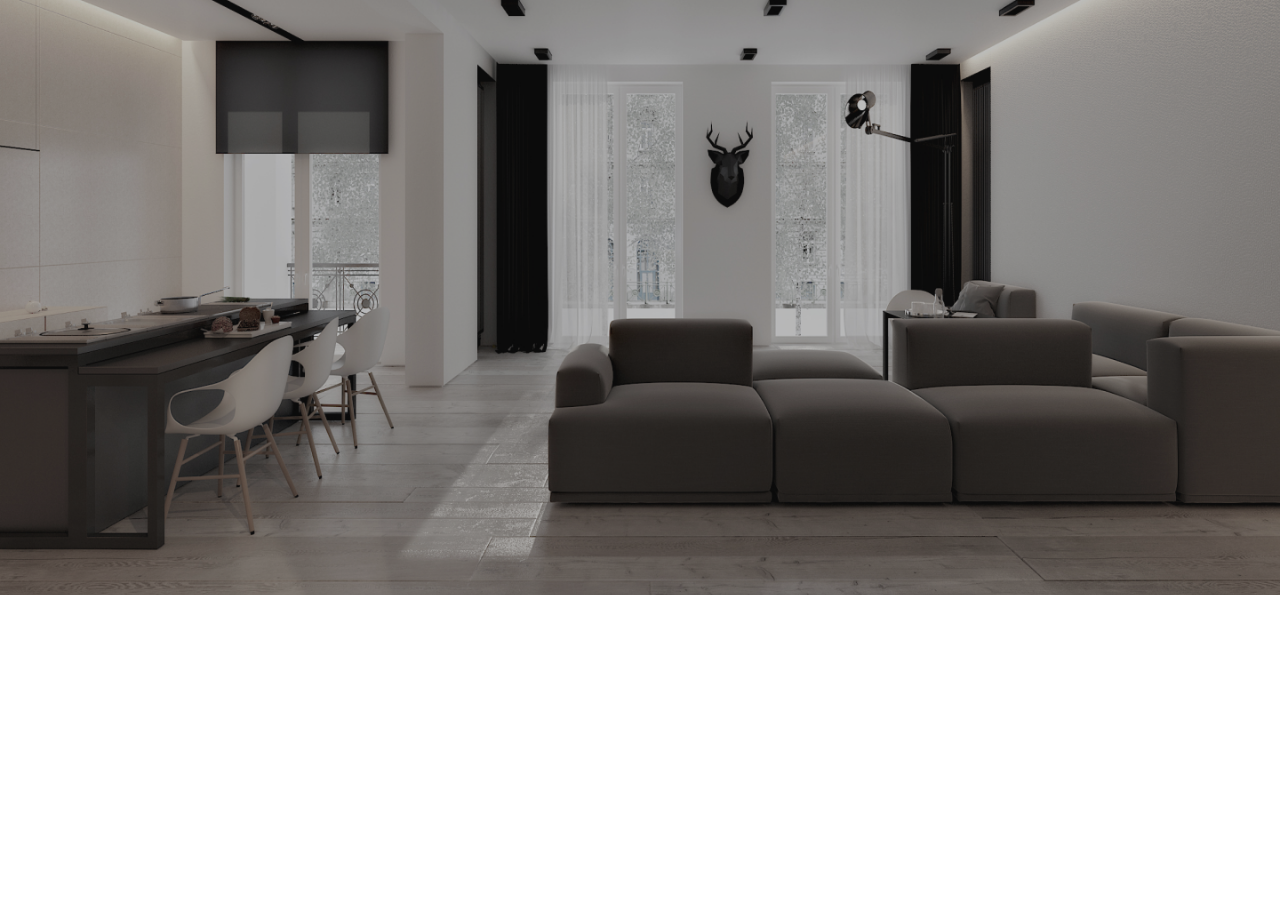
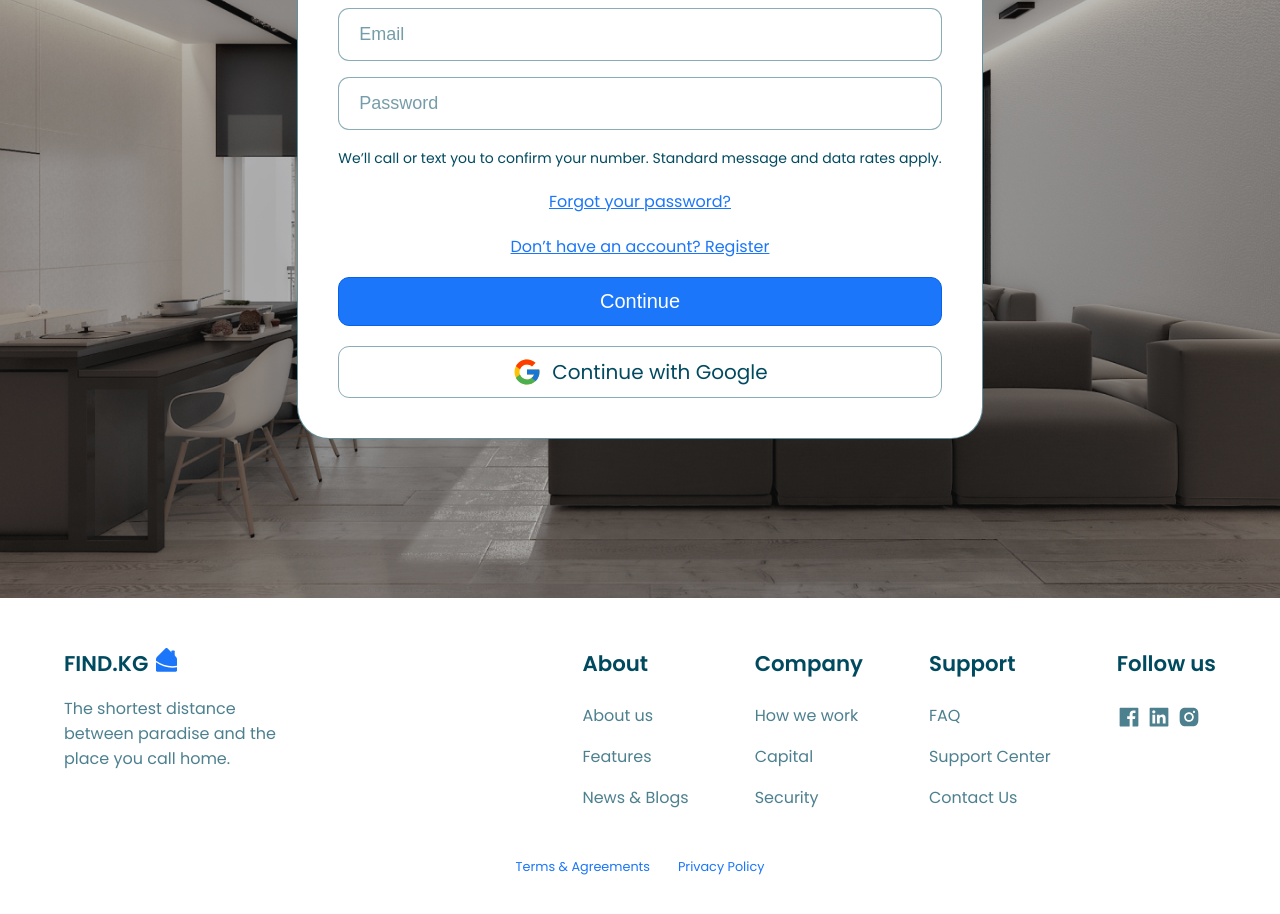
Before and after one commit to Seitkanov2004/izde_kg, a React (Create React App) app: page /login in a window 1280 px wide. Shown: the part 280-1194 px from the top of the page. Before the commit the page ends 875 px from the top, so only its background shows below. Built offline with nearby package versions, Linux system fonts and the light colour scheme.

Commit message:
I made login page ver

```diff
--- /dev/null
+++ b/src/Components/Footer/Footer.scss
@@ -0,0 +1,87 @@
+#footer{
+  padding: 50px 0;
+  .footer{
+    display: flex;
+    flex-direction: column;
+    &--start{
+      display: flex;
+      justify-content: space-between;
+      align-items: start;
+      &__logoBlock{
+        width: 20%;
+        div{
+          display: flex;
+          align-items: start;
+          span{
+            color: var(--color-text, #004A60);
+            font-size: 21.33px;
+            font-style: normal;
+            font-weight: 600;
+            text-transform: uppercase;
+            line-height: 32px;
+            margin-right: 8px;
+          }
+        }
+        p{
+          color: rgba(0, 74, 96, 0.70);
+          font-size: 16px;
+          font-style: normal;
+          font-weight: 400;
+          line-height: normal;
+          margin-top: 16px;
+        }
+      }
+
+
+      &__navigateBlock{
+        width: 55%;
+        display: flex;
+        justify-content: space-between;
+        align-items: start;
+        &--block{
+          display: flex;
+          flex-direction: column;
+          align-items: start;
+          h3{
+            color: var(--color-text, #004A60);
+            font-size: 21.33px;
+            font-style: normal;
+            font-weight: 600;
+            line-height: normal;
+            padding-bottom: 16px;
+          }
+          &__icons{
+            display: flex;
+            align-items: center;
+            &--nav{
+              font-size: 24px !important;
+              padding-right: 6px;
+            }
+          }
+          a{
+            color: rgba(0, 74, 96, 0.70);
+            font-size: 16px;
+            margin: 8px 0;
+            font-style: normal;
+            font-weight: 400;
+            line-height: normal;
+          }
+        }
+      }
+    }
+
+    &--end{
+      display: flex;
+      justify-content: center;
+      margin-top: 40px;
+      a{
+        color: var(--color-main, #1B76F9);
+        font-size: 12.8px;
+        font-style: normal;
+        font-weight: 400;
+        line-height: normal;
+        margin: 0 14px;
+      }
+    }
+  }
+}
--- a/src/Components/Footer/Footer.tsx
+++ b/src/Components/Footer/Footer.tsx
@@ -1,10 +1,55 @@
 import React from 'react';
+import logo from "./../../img/Logo.svg"
+import {NavLink} from "react-router-dom";
+import "./Footer.scss"
+import {AiFillFacebook, AiFillInstagram, AiFillLinkedin} from "react-icons/ai";
 
 const Footer = () => {
     return (
-        <div>
-
-        </div>
+        <footer id="footer">
+            <div className="container">
+                <div className="footer">
+                    <div className="footer--start">
+                        <div className="footer--start__logoBlock">
+                            <div><span>find.kg</span><img src={logo} alt=""/></div>
+                            <p>The shortest distance between paradise and the place you call home.</p>
+                        </div>
+                        <div className="footer--start__navigateBlock">
+                            <div className="footer--start__navigateBlock--block">
+                                <h3>About</h3>
+                                <NavLink to="/">About us</NavLink>
+                                <NavLink to="/">Features</NavLink>
+                                <NavLink to="/">News & Blogs</NavLink>
+                            </div>
+                            <div className="footer--start__navigateBlock--block">
+                                <h3>Company</h3>
+                                <NavLink to="/">How we work</NavLink>
+                                <NavLink to="/">Capital</NavLink>
+                                <NavLink to="/">Security</NavLink>
+                            </div>
+                            <div className="footer--start__navigateBlock--block">
+                                <h3>Support</h3>
+                                <NavLink to="/">FAQ</NavLink>
+                                <NavLink to="/">Support Center</NavLink>
+                                <NavLink to="/">Contact Us</NavLink>
+                            </div>
+                            <div className="footer--start__navigateBlock--block">
+                                <h3>Follow us</h3>
+                                <div className="footer--start__navigateBlock--block__icons">
+                                    <NavLink to="/" className="footer--start__navigateBlock--block__icons--nav"><AiFillFacebook/></NavLink>
+                                    <NavLink to="/" className="footer--start__navigateBlock--block__icons--nav"><AiFillLinkedin/></NavLink>
+                                    <NavLink to="/" className="footer--start__navigateBlock--block__icons--nav"><AiFillInstagram/></NavLink>
+                                </div>
+                            </div>
+                        </div>
+                    </div>
+                    <div className="footer--end">
+                        <NavLink to="/">Terms & Agreements</NavLink>
+                        <NavLink to="/">Privacy Policy</NavLink>
+                    </div>
+                </div>
+            </div>
+        </footer>
     );
 };
 
--- a/src/Components/Header/Header.scss
+++ b/src/Components/Header/Header.scss
@@ -44,11 +44,11 @@
         font-weight: 400;
         line-height: normal;
         border-radius: 8px;
-        padding: 6px 2px;
+        padding: 8px 2px;
         border: 1px solid rgba(0, 74, 96, 0.50);
         outline: none;
       }
-      button{
+      &__btn{
         color: var(--color-bg, #FFF);
         font-size: 16px;
         font-style: normal;
--- a/src/Components/Header/Header.tsx
+++ b/src/Components/Header/Header.tsx
@@ -6,26 +6,26 @@ import "./Header.scss"
 
 const Header = () => {
     return (
-        <div id="header">
+        <header id="header">
             <div className="container">
                 <div className="header">
-                    <NavLink to="/login" className="header--logo"><span>find.kg</span><img src={logo} alt=""/></NavLink>
-                    <div className="header--nav">
+                    <NavLink to="/" className="header--logo"><span>find.kg</span><img src={logo} alt=""/></NavLink>
+                    <nav className="header--nav">
                         <NavLink to="/buy">Buy</NavLink>
                         <NavLink to="/rent">Rent</NavLink>
                         <NavLink to="/agents">Agents</NavLink>
                         <NavLink to="/reciews">Reviews</NavLink>
-                    </div>
+                    </nav>
                     <div className="header--lan">
                         <select>
                             <option value="en-US">🇺🇸&emsp;English</option>
                             <option value="ru-RU">🇷🇺&emsp;Russia</option>
                         </select>
-                        <button>login</button>
+                        <NavLink to="/login" className="header--lan__btn">login</NavLink>
                     </div>
                 </div>
             </div>
-        </div>
+        </header>
     );
 };
 
--- a/src/Pages/Home/Hero/Hero.tsx
+++ b/src/Pages/Home/Hero/Hero.tsx
@@ -40,7 +40,7 @@ const Hero = () => {
                             </div>
                         </div>
                         <div className="Hero--block__field">
-                            <input type="text" className='search' name='' placeholder="Enter an address or city "/>
+                            <input type="text" className='search' name='search' placeholder="Enter an address or city"/>
                             <button className='btnSearch'><FiSearch/>Search</button>
                         </div>
                     </div>
--- a/src/Pages/Home/Hero/hero.scss
+++ b/src/Pages/Home/Hero/hero.scss
@@ -17,7 +17,7 @@
    }
    &--block {
      display: flex;
-     width: 1243px;
+     width: 90%;
      padding: 24px;
      justify-content: space-between;
      align-items: center;
@@ -117,6 +117,8 @@
           font-weight: 400;
           background: none;
           margin-left: 10px;
+          width: 80%;
+          height: 100%;
         }
        .btnSearch {
          display: flex;
--- a/src/Pages/Login/Login.scss
+++ b/src/Pages/Login/Login.scss
@@ -1,7 +1,101 @@
-#login{
-  background: url("../../img/login-bg.png")no-repeat center/cover;
+#login {
+  background: url("../../img/login-bg.png") no-repeat center/cover;
   min-height: 100vh;
-  .login{
+
+  .login {
+    display: flex;
+    flex-direction: column;
+    align-items: center;
+
+    h1 {
+      color: #FFF;
+      font-size: 32px;
+      font-style: normal;
+      font-weight: 700;
+      line-height: normal;
+      margin: 50px 0;
+
+      span {
+        margin-left: 10px;
+      }
+    }
+
+    &--form {
+      display: flex;
+      flex-direction: column;
+      padding: 40px;
+      border-radius: 32px;
+      border: 1px solid rgba(0, 74, 96, 0.61);
+      background: #FFF;
+
+      ::placeholder {
+        color: rgba(0, 74, 96, 0.54);
+      }
+
+      input {
+        border-radius: 11px;
+        border: 1px solid rgba(0, 74, 96, 0.46);
+        padding: 15px 20px;
+        margin: 8px 0;
+        font-size: 18px;
+      }
+
+      p {
+        padding: 10px 0;
+        color: #004A60;
+        font-size: 14px;
+        font-style: normal;
+        font-weight: 400;
+        line-height: normal;
+      }
+
+      &__helper {
+        text-align: center;
+        color: var(--color-main, #1B76F9);
+        font-size: 16px;
+        padding: 10px 0;
+        font-style: normal;
+        font-weight: 400;
+        line-height: normal;
+        text-decoration-line: underline;
+      }
+
+      button {
+        color: #FFF;
+        font-size: 20px;
+        border-radius: 11px;
+        border: 1px solid #0762E5;
+        background: #1B76F9;
+        font-style: normal;
+        font-weight: 500;
+        line-height: normal;
+        padding: 12px 0;
+        margin: 8px 0;
+        cursor: pointer;
+      }
+
+      &__withGoogle {
+        text-align: center;
+        display: flex;
+        align-items: center;
+        color: #004A60;
+        font-size: 20px;
+        font-style: normal;
+        font-weight: 400;
+        line-height: normal;
+        justify-content: center;
+        margin-top: 12px;
+        padding: 10px 0;
+        border-radius: 11px;
+        border: 1px solid rgba(0, 74, 96, 0.46);
+        &--icon{
+          font-size: 30px;
+        }
+        span{
+          margin-left: 10px;
+        }
+      }
+    }
 
   }
 }
--- a/src/Pages/Login/Login.tsx
+++ b/src/Pages/Login/Login.tsx
@@ -2,17 +2,24 @@ import React from 'react';
 import bg from "../../img/login-bg.png"
 import "./Login.scss"
 import logoLogin from './../../img/logo-login.svg'
+import {NavLink} from "react-router-dom";
+import {FcGoogle} from "react-icons/fc";
 
 const Login = () => {
     return (
         <div id="login">
             <div className="container">
                 <div className="login">
-                    <h1 className="login-title"><img src={logoLogin} alt="img"/>&emsp;<span>WELCOME TO IZDE.KG</span></h1>
-                    <div>
-
-
-                    </div>
+                    <h1 className="login-title"><img src={logoLogin} alt="img"/><span>WELCOME TO IZDE.KG</span></h1>
+                    <form className="login--form">
+                        <input type="text" name="name" placeholder="Email"/>
+                        <input type="text" name="password" placeholder="Password"/>
+                        <p>We’ll call or text you to confirm your number. Standard message and data rates apply.</p>
+                        <NavLink to="/forgot-password" className="login--form__helper">Forgot your password?</NavLink>
+                        <NavLink to="/register" className="login--form__helper">Don’t have an account? Register</NavLink>
+                        <button type="submit">Continue</button>
+                        <NavLink to="/with-google" className="login--form__withGoogle"><FcGoogle className="login--form__withGoogle--icon"/><span>Continue with Google</span></NavLink>
+                    </form>
                 </div>
             </div>
         </div>
```
